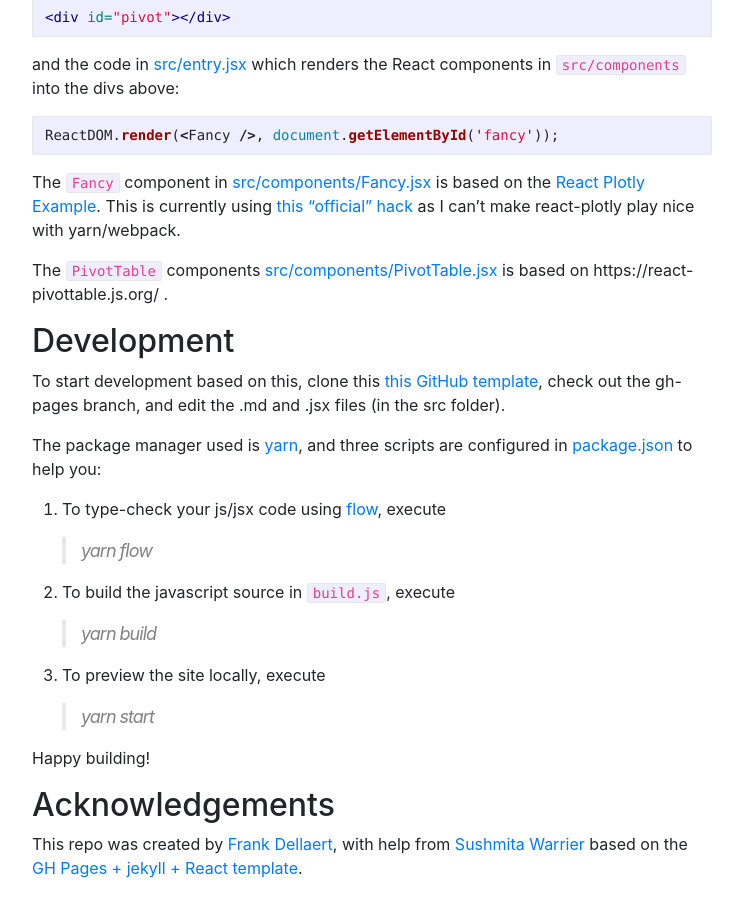
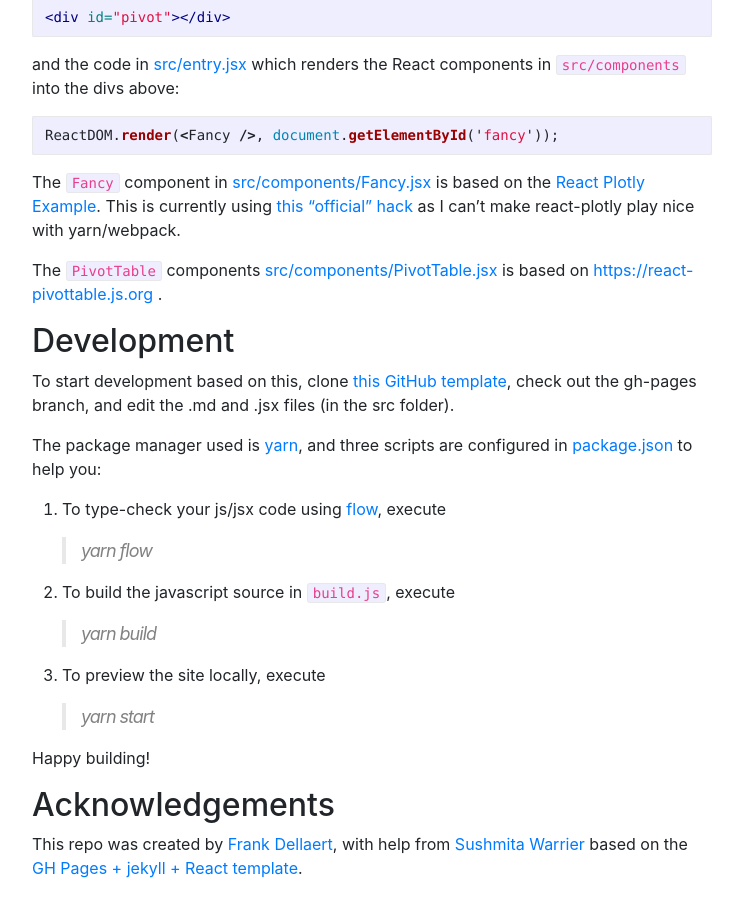
Before and after one commit to dellaert/gh-pages-plotly, a Jekyll site: the page built from index.md, in a window 1280 px wide and 900 px high, scrolled down 985 px. Shown: the whole window, without its empty margins (268-1011 px from the left). Built offline with Jekyll 4.4.1, drawn with Linux system fonts in a browser that asks for light colours; a script that is not in the unit is left out.

Commit message:
Tiny fix

```diff
--- a/index.md
+++ b/index.md
@@ -38,10 +38,10 @@ ReactDOM.render(<Fancy />, document.getElementById('fancy'));
 
 The `Fancy` component in [src/components/Fancy.jsx](/src/components/Fancy.jsx) is based on the [React Plotly Example](https://plotly.com/javascript/react/). This is currently using [this "official" hack](https://github.com/plotly/react-plotly.js/blob/master/README.md#loading-from-a-script-tag) as I can't make react-plotly play nice with yarn/webpack.
 
-The `PivotTable` components [src/components/PivotTable.jsx](/src/components/PivotTable.jsx) is based on https://react-pivottable.js.org/ .
+The `PivotTable` components [src/components/PivotTable.jsx](/src/components/PivotTable.jsx) is based on [https://react-pivottable.js.org](https://react-pivottable.js.org/) .
 
 ## Development
-To start development based on this, clone this [this GitHub template](https://github.com/dellaert/gh-pages-plotly), check out the gh-pages branch, and edit the .md and .jsx files (in the src folder).
+To start development based on this, clone [this GitHub template](https://github.com/dellaert/gh-pages-plotly), check out the gh-pages branch, and edit the .md and .jsx files (in the src folder).
 
 The package manager used is [yarn](https://yarnpkg.com/), and three scripts are configured in [package.json](package.json) to help you:
 
```
